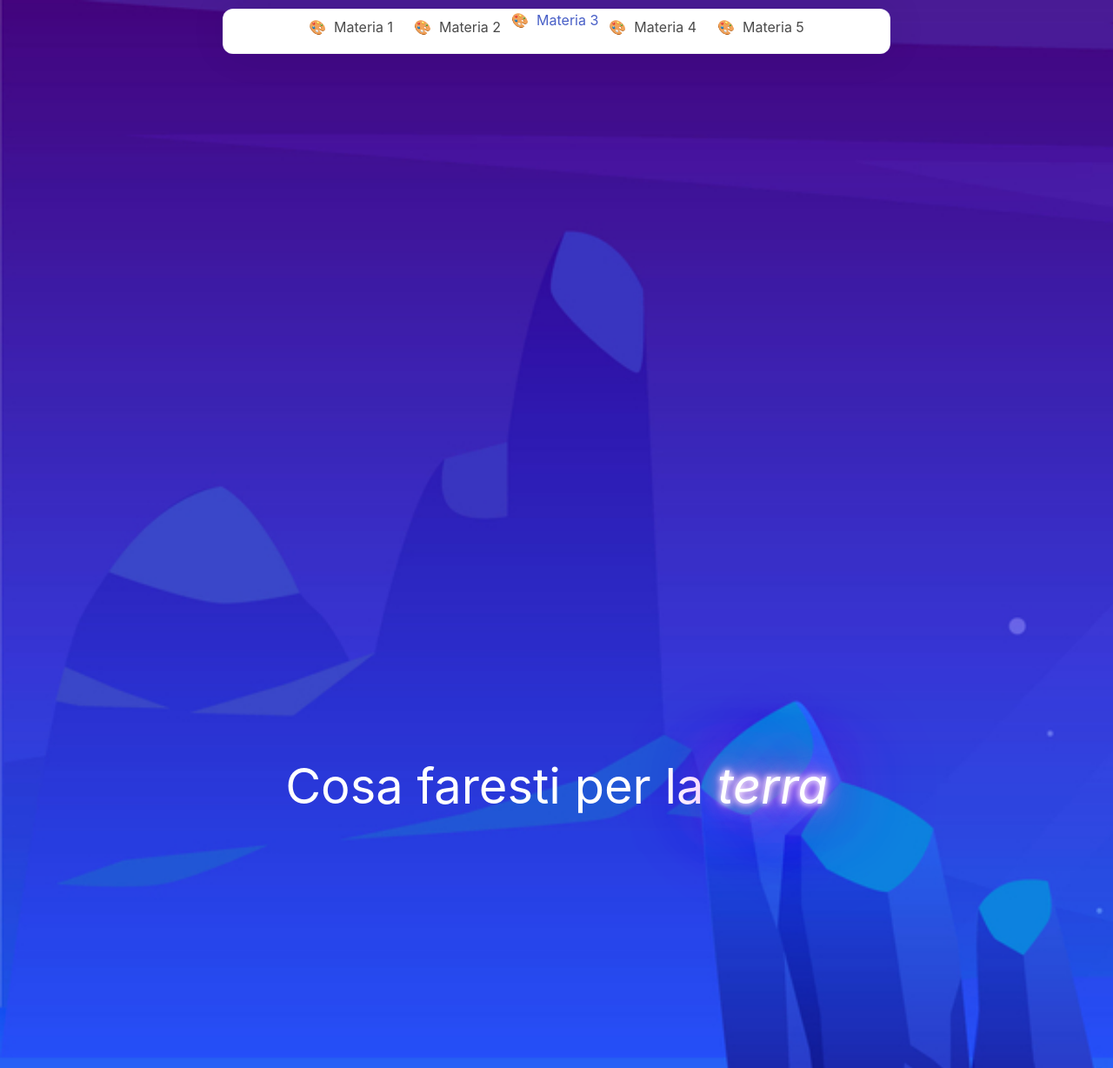
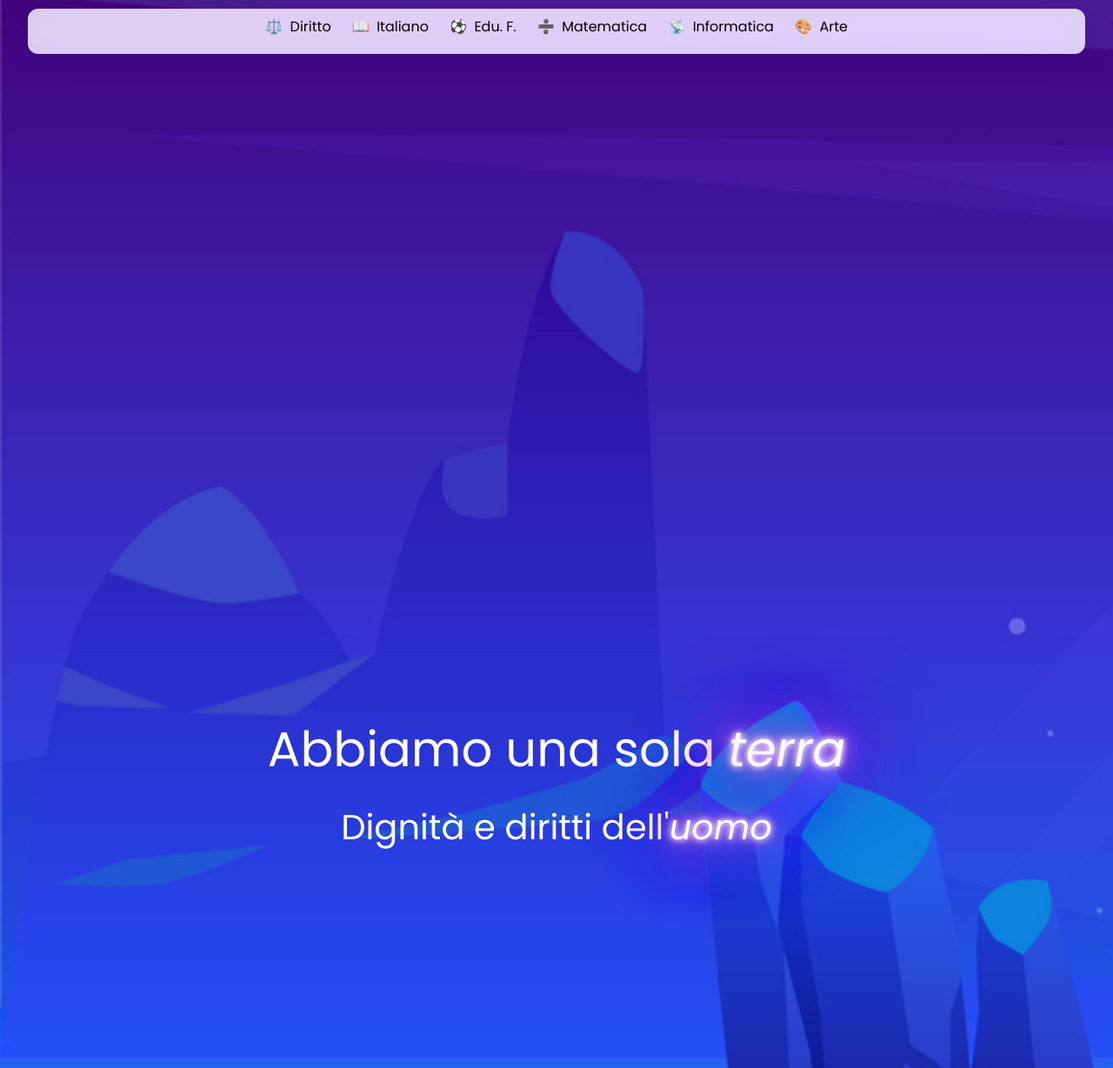
Before and after one commit to RynoSvapos/sito-uda-diritto, a PHP site: page / in a window 1280 px wide. Shown: the top 1228 px of the page at 87% size. Run offline with PHP 8.4, Linux system fonts and the light colour scheme; some libraries are stand-ins or nearby versions.

Commit message:
Sviluppo

```diff
--- a/index.html
+++ /dev/null
@@ -1,192 +0,0 @@
-<!DOCTYPE html>
-<html lang="en">
-
-<head>
-    <meta charset="UTF-8">
-    <meta http-equiv="X-UA-Compatible" content="IE=edge">
-    <meta name="viewport" content="width=device-width, initial-scale=1.0">
-    <title>Document</title>
-    <link rel="stylesheet" href="style.css">
-    <link rel="stylesheet" href="https://cdnjs.cloudflare.com/ajax/libs/slick-carousel/1.8.1/slick.min.css" integrity="sha512-yHknP1/AwR+yx26cB1y0cjvQUMvEa2PFzt1c9LlS4pRQ5NOTZFWbhBig+X9G9eYW/8m0/4OXNx8pxJ6z57x0dw==" crossorigin="anonymous" referrerpolicy="no-referrer" />
-    <link rel="stylesheet" href="https://cdnjs.cloudflare.com/ajax/libs/slick-carousel/1.8.1/slick-theme.min.css" integrity="sha512-17EgCFERpgZKcm0j0fEq1YCJuyAWdz9KUtv1EjVuaOz8pDnh/0nZxmU6BBXwaaxqoi9PQXnRWqlcDB027hgv9A==" crossorigin="anonymous" referrerpolicy="no-referrer" />
-
-    <link rel="preconnect" href="https://fonts.googleapis.com">
-    <link rel="preconnect" href="https://fonts.gstatic.com" crossorigin>
-    <link href="https://fonts.googleapis.com/css2?family=Poppins:ital,wght@0,100;0,200;0,300;0,400;0,500;0,600;0,700;0,800;0,900;1,100;1,200;1,300;1,400;1,500;1,600;1,700;1,800;1,900&display=swap" rel="stylesheet">
-
-    <link rel="stylesheet" href="https://cdn.jsdelivr.net/npm/bulma@0.9.3/css/bulma.min.css">
-</head>
-
-<body>
-
-
-    <main id="main_page">
-
-        <nav class="navbar is-fixed-top">
-
-
-            <div  class="navbar-menu-r">
-
-
-                <a class="navbar-item-r">
-                    <span class="bd-emoji">🎨</span> &nbsp;Materia 1
-                </a>
-
-                <a class="navbar-item-r">
-                    <span class="bd-emoji">🎨</span> &nbsp;Materia 2
-                </a>
-
-                <a class1="navbar-item-r">
-                    <span class="bd-emoji">🎨</span> &nbsp;Materia 3
-                </a>
-
-                <a class="navbar-item-r">
-                    <span class="bd-emoji">🎨</span> &nbsp;Materia 4
-                </a>
-
-                <a class="navbar-item-r">
-                    <span class="bd-emoji">🎨</span> &nbsp;Materia 5
-                </a>
-
-            </div>
-          </nav>
-
-
-        <div class="container is-fullhd header-site">
-
-
-            <p class="scritta_header">
-
-                Cosa faresti per la
-
-                <i> terra </i>
-
-
-            </p>
-
-        </div>
-
-        <div class="container is-fullhd contenitore_materie">
-
-
-
-            <section class="section">
-
-                <div class="columns is-gapless">
-                    <div class="column image-section">
-
-                        <figure class="images">
-                            <img src="./img/diritto.jpg">
-                        </figure>
-
-                    </div>
-
-                    <div class="column text-section">
-                        <h1 class="title">Diritto</h1>
-                        <h2 class="subtitle">Progetti UDA</h2>
-
-                        <div class="slider_container">
-                            <div class="works_slider">
-                                <div class="work">
-                                    <img src="./img/placeholder.webp">
-                                    <a> Ottieni </a>
-
-                                </div>
-
-                                <div class="work">
-                                    <img src="./img/placeholder.webp">
-                                    <a> Ottieni </a>
-
-                                </div>
-
-
-                                <div class="work">
-                                    <img src="./img/placeholder.webp">
-                                    <a> Ottieni </a>
-
-                                </div>
-
-                            </div>
-                        </div>
-
-
-                    </div>
-
-                </div>
-
-
-            </section>
-        </div>
-
-
-        <div class="container is-fullhd contenitore_materie dispari">
-
-
-
-            <section class="section">
-
-                <div class="columns is-gapless">
-
-
-                    <div class="column text-section">
-                        <h1 class="title">Italiano</h1>
-                        <h2 class="subtitle">Progetti UDA</h2>
-
-                        <div class="slider_container">
-                            <div class="works_slider">
-                                <div class="work">
-                                    <img src="./img/placeholder.webp">
-                                    <a> Ottieni </a>
-
-                                </div>
-
-                                <div class="work">
-                                    <img src="./img/placeholder.webp">
-                                    <a> Ottieni </a>
-
-                                </div>
-
-
-                                <div class="work">
-                                    <img src="./img/placeholder.webp">
-                                    <a> Ottieni </a>
-
-                                </div>
-
-                            </div>
-                        </div>
-
-
-                    </div>
-
-
-                    <div class="column image-section">
-
-                        <figure class="images">
-                            <img src="./img/italiano.png">
-                        </figure>
-
-                    </div>
-
-
-
-                </div>
-
-
-            </section>
-        </div>
-
-    </main>
-
-
-</body>
-
-</html>
-
-<script src="https://cdnjs.cloudflare.com/ajax/libs/jquery/3.6.0/jquery.min.js" integrity="sha512-894YE6QWD5I59HgZOGReFYm4dnWc1Qt5NtvYSaNcOP+u1T9qYdvdihz0PPSiiqn/+/3e7Jo4EaG7TubfWGUrMQ==" crossorigin="anonymous" referrerpolicy="no-referrer"></script>
-<script src="https://unpkg.com/smooth-scrollbar@8.7.0/dist/smooth-scrollbar.js"></script>
-<script src="https://cdnjs.cloudflare.com/ajax/libs/slick-carousel/1.8.1/slick.min.js" integrity="sha512-XtmMtDEcNz2j7ekrtHvOVR4iwwaD6o/FUJe6+Zq+HgcCsk3kj4uSQQR8weQ2QVj1o0Pk6PwYLohm206ZzNfubg==" crossorigin="anonymous" referrerpolicy="no-referrer"></script>
-
-
-
-<script src="./main.js"> </script>
--- /dev/null
+++ b/index.php
@@ -0,0 +1,453 @@
+<!DOCTYPE html>
+<html lang="en">
+
+<head>
+    <meta charset="UTF-8">
+    <meta http-equiv="X-UA-Compatible" content="IE=edge">
+    <meta name="viewport" content="width=device-width, initial-scale=1.0">
+    <title>Document</title>
+    <link rel="stylesheet" href="style.css">
+    <link rel="stylesheet" href="https://cdnjs.cloudflare.com/ajax/libs/slick-carousel/1.8.1/slick.min.css"
+        integrity="sha512-yHknP1/AwR+yx26cB1y0cjvQUMvEa2PFzt1c9LlS4pRQ5NOTZFWbhBig+X9G9eYW/8m0/4OXNx8pxJ6z57x0dw=="
+        crossorigin="anonymous" referrerpolicy="no-referrer" />
+    <link rel="stylesheet" href="https://cdnjs.cloudflare.com/ajax/libs/slick-carousel/1.8.1/slick-theme.min.css"
+        integrity="sha512-17EgCFERpgZKcm0j0fEq1YCJuyAWdz9KUtv1EjVuaOz8pDnh/0nZxmU6BBXwaaxqoi9PQXnRWqlcDB027hgv9A=="
+        crossorigin="anonymous" referrerpolicy="no-referrer" />
+
+    <link rel="preconnect" href="https://fonts.googleapis.com">
+    <link rel="preconnect" href="https://fonts.gstatic.com" crossorigin>
+    <link
+        href="https://fonts.googleapis.com/css2?family=Poppins:ital,wght@0,100;0,200;0,300;0,400;0,500;0,600;0,700;0,800;0,900;1,100;1,200;1,300;1,400;1,500;1,600;1,700;1,800;1,900&display=swap"
+        rel="stylesheet">
+
+    <link rel="stylesheet" href="https://cdn.jsdelivr.net/npm/bulma@0.9.3/css/bulma.min.css">
+</head>
+
+<body>
+
+    <nav class="navbar is-fixed-top">
+
+
+        <div class="navbar-menu-r">
+
+
+            <a class="navbar-item-r">
+                <span class="bd-emoji">⚖️</span> &nbsp;Diritto
+            </a>
+
+            <a class="navbar-item-r">
+                <span class="bd-emoji">📖</span> &nbsp;Italiano
+            </a>
+
+            <!-- <a class="navbar-item-r">
+                <span class="bd-emoji">⚗️</span> &nbsp;Scienze
+            </a> -->
+
+            <a class="navbar-item-r">
+                <span class="bd-emoji">⚽️</span> &nbsp;Edu. F.
+            </a>
+
+            <a class="navbar-item-r">
+                <span class="bd-emoji">➗</span> &nbsp;Matematica
+            </a>
+
+            <a class="navbar-item-r">
+                <span class="bd-emoji">📡</span> &nbsp;Informatica
+            </a>
+
+            <a class="navbar-item-r">
+                <span class="bd-emoji">🎨</span> &nbsp;Arte
+            </a>
+
+        </div>
+    </nav>
+
+    <main id="main_page">
+
+
+
+        <div class="container is-fullhd header-site">
+
+
+            <p class="scritta_header">
+
+                Abbiamo una sola
+
+                <i> terra </i>
+
+                <br>
+
+                <span class="scritta_subtitle"> Dignità e diritti dell'<i>uomo</i> </span>
+
+            </p>
+
+
+
+        </div>
+
+        <!-- Inizio contenitori delle materie  -->
+
+        <div class="container is-fullhd contenitore_materie">
+
+            <section class="section">
+
+                <div class="columns is-gapless">
+
+                    <div class="column image-section">
+
+                        <figure class="images">
+                            <img src="./img/diritto.jpg">
+                        </figure>
+
+                    </div>
+
+                    <div class="column text-section">
+                        <h1 class="title">Diritto</h1>
+                        <h2 class="subtitle">Progetti UDA</h2>
+
+                        <div class="slider_container">
+                            <div class="works_slider">
+                                <div class="work">
+                                    <img src="./img/placeholder.webp">
+                                    <a> Ottieni </a>
+
+                                </div>
+
+                                <div class="work">
+                                    <img src="./img/placeholder.webp">
+                                    <a> Ottieni </a>
+
+                                </div>
+
+
+                                <div class="work">
+                                    <img src="./img/placeholder.webp">
+                                    <a> Ottieni </a>
+
+                                </div>
+
+                            </div>
+                        </div>
+
+
+                    </div>
+
+                </div>
+
+
+            </section>
+
+
+        </div>
+
+
+        <div class="container is-fullhd contenitore_materie dispari">
+
+
+
+            <section class="section">
+
+                <div class="columns is-gapless">
+
+
+                    <div class="column text-section">
+                        <h1 class="title">Italiano</h1>
+                        <h2 class="subtitle">Progetti UDA</h2>
+
+                        <div class="slider_container">
+                            <div class="works_slider">
+                                <div class="work">
+                                    <img src="./img/placeholder.webp">
+                                    <a> Ottieni </a>
+
+                                </div>
+
+                                <div class="work">
+                                    <img src="./img/placeholder.webp">
+                                    <a> Ottieni </a>
+
+                                </div>
+
+
+                                <div class="work">
+                                    <img src="./img/placeholder.webp">
+                                    <a> Ottieni </a>
+
+                                </div>
+
+                            </div>
+                        </div>
+
+
+                    </div>
+
+
+                    <div class="column image-section">
+
+                        <figure class="images">
+                            <img src="./img/italiano.png">
+                        </figure>
+
+                    </div>
+
+
+
+                </div>
+
+
+            </section>
+        </div>
+
+
+        <div class="container is-fullhd contenitore_materie">
+
+            <section class="section">
+
+                <div class="columns is-gapless">
+
+                    <div class="column image-section">
+
+                        <figure class="images">
+                            <img src="./img/diritto.jpg">
+                        </figure>
+
+                    </div>
+
+                    <div class="column text-section">
+                        <h1 class="title">Diritto</h1>
+                        <h2 class="subtitle">Progetti UDA</h2>
+
+                        <div class="slider_container">
+                            <div class="works_slider">
+                                <div class="work">
+                                    <img src="./img/placeholder.webp">
+                                    <a> Ottieni </a>
+
+                                </div>
+
+                                <div class="work">
+                                    <img src="./img/placeholder.webp">
+                                    <a> Ottieni </a>
+
+                                </div>
+
+
+                                <div class="work">
+                                    <img src="./img/placeholder.webp">
+                                    <a> Ottieni </a>
+
+                                </div>
+
+                            </div>
+                        </div>
+
+
+                    </div>
+
+                </div>
+
+
+            </section>
+
+
+        </div>
+
+        <div class="container is-fullhd contenitore_materie dispari">
+
+
+
+            <section class="section">
+
+                <div class="columns is-gapless">
+
+
+                    <div class="column text-section">
+                        <h1 class="title">Italiano</h1>
+                        <h2 class="subtitle">Progetti UDA</h2>
+
+                        <div class="slider_container">
+                            <div class="works_slider">
+                                <div class="work">
+                                    <img src="./img/placeholder.webp">
+                                    <a> Ottieni </a>
+
+                                </div>
+
+                                <div class="work">
+                                    <img src="./img/placeholder.webp">
+                                    <a> Ottieni </a>
+
+                                </div>
+
+
+                                <div class="work">
+                                    <img src="./img/placeholder.webp">
+                                    <a> Ottieni </a>
+
+                                </div>
+
+                            </div>
+                        </div>
+
+
+                    </div>
+
+
+                    <div class="column image-section">
+
+                        <figure class="images">
+                            <img src="./img/italiano.png">
+                        </figure>
+
+                    </div>
+
+
+
+                </div>
+
+
+            </section>
+        </div>
+
+
+        <div class="container is-fullhd contenitore_materie">
+
+            <section class="section">
+
+                <div class="columns is-gapless">
+
+                    <div class="column image-section">
+
+                        <figure class="images">
+                            <img src="./img/diritto.jpg">
+                        </figure>
+
+                    </div>
+
+                    <div class="column text-section">
+                        <h1 class="title">Diritto</h1>
+                        <h2 class="subtitle">Progetti UDA</h2>
+
+                        <div class="slider_container">
+                            <div class="works_slider">
+                                <div class="work">
+                                    <img src="./img/placeholder.webp">
+                                    <a> Ottieni </a>
+
+                                </div>
+
+                                <div class="work">
+                                    <img src="./img/placeholder.webp">
+                                    <a> Ottieni </a>
+
+                                </div>
+
+
+                                <div class="work">
+                                    <img src="./img/placeholder.webp">
+                                    <a> Ottieni </a>
+
+                                </div>
+
+                            </div>
+                        </div>
+
+
+                    </div>
+
+                </div>
+
+
+            </section>
+
+
+        </div>
+
+        <div class="container is-fullhd contenitore_materie dispari">
+
+
+
+            <section class="section">
+
+                <div class="columns is-gapless">
+
+
+                    <div class="column text-section">
+                        <h1 class="title">Italiano</h1>
+                        <h2 class="subtitle">Progetti UDA</h2>
+
+                        <div class="slider_container">
+                            <div class="works_slider">
+                                <div class="work">
+                                    <img src="./img/placeholder.webp">
+                                    <a> Ottieni </a>
+
+                                </div>
+
+                                <div class="work">
+                                    <img src="./img/placeholder.webp">
+                                    <a> Ottieni </a>
+
+                                </div>
+
+
+                                <div class="work">
+                                    <img src="./img/placeholder.webp">
+                                    <a> Ottieni </a>
+
+                                </div>
+
+                            </div>
+                        </div>
+
+
+                    </div>
+
+
+                    <div class="column image-section">
+
+                        <figure class="images">
+                            <img src="./img/italiano.png">
+                        </figure>
+
+                    </div>
+
+
+
+                </div>
+
+
+            </section>
+        </div>
+
+
+        <!-- Fine contenitore delle materie -->
+
+
+        <footer class="footer">
+            <div class="content has-text-centered">
+                <p>
+                    Sito realizzato con il ❤️ da Importuna Leonardo con l'aiuto della sezione 5H
+                </p>
+            </div>
+        </footer>
+
+    </main>
+
+
+
+</body>
+
+</html>
+
+<script src="https://cdnjs.cloudflare.com/ajax/libs/jquery/3.6.0/jquery.min.js"
+    integrity="sha512-894YE6QWD5I59HgZOGReFYm4dnWc1Qt5NtvYSaNcOP+u1T9qYdvdihz0PPSiiqn/+/3e7Jo4EaG7TubfWGUrMQ=="
+    crossorigin="anonymous" referrerpolicy="no-referrer"></script>
+<script src="https://unpkg.com/smooth-scrollbar@8.7.0/dist/smooth-scrollbar.js"></script>
+<script src="https://cdnjs.cloudflare.com/ajax/libs/slick-carousel/1.8.1/slick.min.js"
+    integrity="sha512-XtmMtDEcNz2j7ekrtHvOVR4iwwaD6o/FUJe6+Zq+HgcCsk3kj4uSQQR8weQ2QVj1o0Pk6PwYLohm206ZzNfubg=="
+    crossorigin="anonymous" referrerpolicy="no-referrer"></script>
+
+
+
+<script src="./main.js"> </script>
--- a/main.js
+++ b/main.js
@@ -12,11 +12,26 @@ Scrollbar.init(document.querySelector('#main_page'), options);
 
 
 $('.slider_container .works_slider').slick({
+    autoplay: true,
     infinite: true,
-    dots: false,
-    autoplay: true,
-    speed: 700,
-    autoplaySpeed: 4000,
+    dots: true,
     slidesToShow: 2,
-    slidesToScroll: 1
-});
+    slidesToScroll: 1,
+    responsive: [
+      {
+        breakpoint: 1024,
+        settings: {
+          slidesToShow: 2,
+          slidesToScroll: 2,
+          adaptiveHeight: true,
+        },
+      },
+      {
+        breakpoint: 600,
+        settings: {
+          slidesToShow: 1,
+          slidesToScroll: 1,
+        },
+      },
+    ],
+  });
--- a/style.css
+++ b/style.css
@@ -17,7 +17,7 @@ html {
 body {
     width: 100%;
     height: 100%;
-    font-family: 'Poppins', sans-serif;
+    font-family: 'Poppins', sans-serif !important;
 }
 
 #main_page {
@@ -50,11 +50,14 @@ body {
 
     backdrop-filter: blur(16px) saturate(180%);
     -webkit-backdrop-filter: blur(16px) saturate(180%);
-    background-color: rgba(255, 255, 255, 0.25);
+    background-color: rgba(255, 255, 255, 0.802) !important;
     border-radius: 12px;
     border: 1px solid rgba(209, 213, 219, 0.3);
-    width: 60%;
+
+
+    width: 95%;
     margin: auto;
+
 
     justify-content: center;
 
@@ -68,17 +71,20 @@ body {
 }
 
 .navbar-item-r {
-    color: #4a4a4a;
+    color: black;
     display: block;
     line-height: 1.5;
     padding: 0.5rem .75rem;
     position: relative;
+
 }
+
 
 
 .scritta_header {
     color: white;
     font-size: 3.5rem;
+    text-align: center;
 }
 
 .scritta_header b,
@@ -104,8 +110,17 @@ body {
            0 0 151px #ff1ff8;
 }
 
+.scritta_subtitle {
+
+    font-size: 2.5rem;
+}
+
 .contenitore_materie {
     margin-bottom: -1rem;
+}
+
+.column {
+    align-self: center;
 }
 
 .contenitore_materie .column {
@@ -127,13 +142,11 @@ body {
 }
 
 
-.slick-slider {
-    margin:0 -15px;
+.slick-slide {
+    margin: 0 1rem;
+  }
+
+
+.slick-list {
+margin: 0 -1rem;
 }
-.slick-slide {
-    padding:10px;
-
-    text-align:center;
-    margin-right:15px;
-    margin-left:15px;
-}
```
